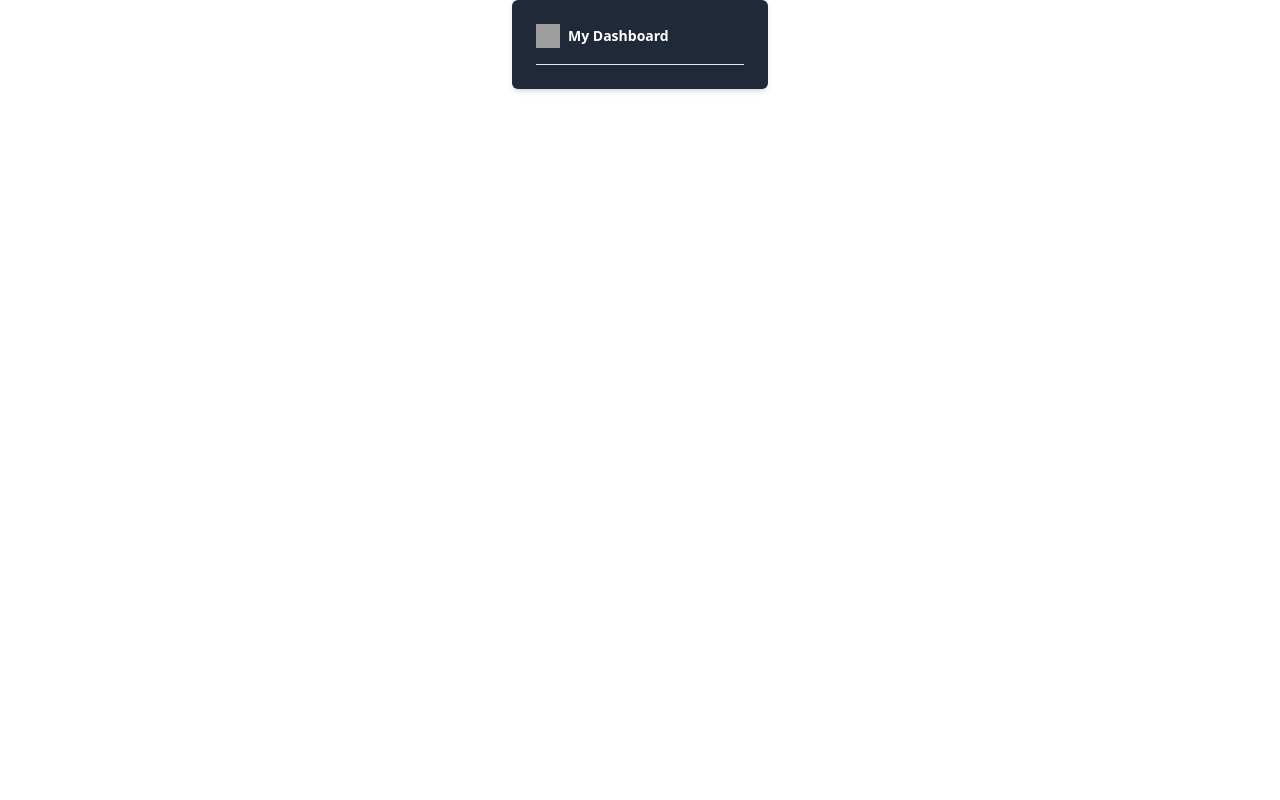
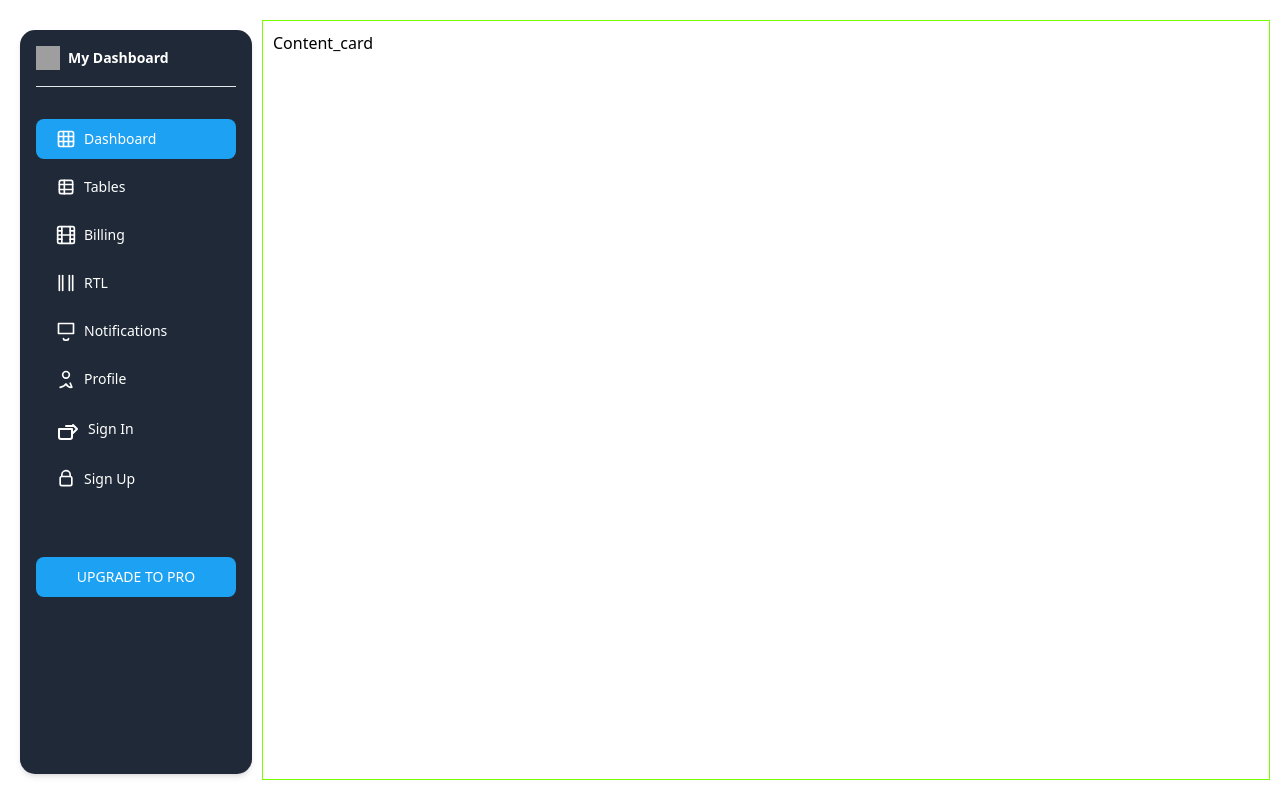
Before and after one commit to mdfaizan973/ZcDashboard, a React (Vite) app in the folder dashboard/: page / in a window 1280 px wide. Built offline with nearby package versions, Linux system fonts and the light colour scheme; grey boxes are pictures that could not be loaded.

Commit message:
workeed on sidebar

```diff
--- a/dashboard/src/Components/Dashboard.jsx
+++ b/dashboard/src/Components/Dashboard.jsx
@@ -1,9 +1,15 @@
 import Sidebar from "./Sidebar";
-import "./Styles/Sidebar.css";
+import "./Styles/Dashboard.css";
 export default function Dashboard() {
   return (
     <div>
-      <Sidebar />
+      <div className="main_container">
+        <div className="sidebar_container">
+          <Sidebar />
+        </div>
+
+        <div className="content_container">Content_card</div>
+      </div>
     </div>
   );
 }
--- a/dashboard/src/Components/Sidebar.jsx
+++ b/dashboard/src/Components/Sidebar.jsx
@@ -1,7 +1,7 @@
 export default function Sidebar() {
   return (
     <div>
-      <div className="w-1/5 bg-gray-800 text-center rounded-md shadow-md p-6 mx-auto">
+      <div className="w-full h-[93vh]  bg-gray-800 text-center rounded-[15px] shadow-md p-4 mx-auto">
         <div className="flex items-center space-x-2">
           <img
             src="https://demos.creative-tim.com/material-dashboard-pro/assets/img/logo-ct.png"
@@ -11,6 +11,180 @@ export default function Sidebar() {
           <span className="text-sm text-white font-semibold">My Dashboard</span>
         </div>
         <hr className="mt-4" />
+
+        <div className="mt-8">
+          <button
+            type="button"
+            className="text-white bg-[#1da1f2]  hover:bg-[#1da1f2]/90 w-[100%] focus:outline-none focus:ring-[#1da1f2]/50 font-medium rounded-lg text-sm px-5 py-2.5 text-center inline-flex items-center me-2 mb-2"
+          >
+            <svg
+              xmlns="http://www.w3.org/2000/svg"
+              viewBox="0 0 24 24"
+              fill="none"
+              stroke="currentColor"
+              strokeWidth="2"
+              strokeLinecap="round"
+              strokeLinejoin="round"
+              className="h-5 w-5 inline-flex-shrink-0 me-2"
+            >
+              <rect x="3" y="3" width="18" height="18" rx="2" ry="2" />
+              <line x1="9" y1="3" x2="9" y2="21" />
+              <line x1="15" y1="3" x2="15" y2="21" />
+              <line x1="3" y1="9" x2="21" y2="9" />
+              <line x1="3" y1="15" x2="21" y2="15" />
+            </svg>
+            Dashboard
+          </button>
+
+          <button
+            type="button"
+            className="text-white   hover:bg-[#8A8A8A36] w-[100%]   font-medium rounded-lg text-sm px-5 py-2.5 text-center inline-flex items-center me-2 mb-2"
+          >
+            <svg
+              xmlns="http://www.w3.org/2000/svg"
+              viewBox="0 0 24 24"
+              fill="none"
+              stroke="currentColor"
+              strokeWidth="2"
+              strokeLinecap="round"
+              strokeLinejoin="round"
+              className="h-5 w-5 inline-flex-shrink-0 me-2"
+            >
+              <rect x="4" y="4" width="16" height="16" rx="2" ry="2" />
+              <line x1="4" y1="9" x2="20" y2="9" />
+              <line x1="4" y1="15" x2="20" y2="15" />
+              <line x1="10" y1="4" x2="10" y2="20" />
+            </svg>
+            Tables
+          </button>
+          <button
+            type="button"
+            className="text-white   hover:bg-[#8A8A8A36]  w-[100%] focus:outline-none focus:ring-[#1da1f2]/50 font-medium rounded-lg text-sm px-5 py-2.5 text-center inline-flex items-center me-2 mb-2"
+          >
+            <svg
+              xmlns="http://www.w3.org/2000/svg"
+              viewBox="0 0 24 24"
+              fill="none"
+              stroke="currentColor"
+              strokeWidth="2"
+              strokeLinecap="round"
+              strokeLinejoin="round"
+              className="h-5 w-5 inline-flex-shrink-0 me-2"
+            >
+              <rect x="2" y="2" width="20" height="20" rx="2" ry="2" />
+              <line x1="7" y1="2" x2="7" y2="22" />
+              <line x1="17" y1="2" x2="17" y2="22" />
+              <line x1="2" y1="12" x2="22" y2="12" />
+              <line x1="2" y1="7" x2="7" y2="7" />
+              <line x1="2" y1="17" x2="7" y2="17" />
+              <line x1="17" y1="17" x2="22" y2="17" />
+              <line x1="17" y1="7" x2="22" y2="7" />
+            </svg>
+            Billing
+          </button>
+          <button
+            type="button"
+            className="text-white   hover:bg-[#8A8A8A36] w-[100%] focus:outline-none focus:ring-[#1da1f2]/50 font-medium rounded-lg text-sm px-5 py-2.5 text-center inline-flex items-center me-2 mb-2"
+          >
+            <svg
+              xmlns="http://www.w3.org/2000/svg"
+              viewBox="0 0 24 24"
+              fill="none"
+              stroke="currentColor"
+              strokeWidth="2"
+              strokeLinecap="round"
+              strokeLinejoin="round"
+              className="h-5 w-5 inline-flex-shrink-0 me-2"
+            >
+              <line x1="4" y1="3" x2="4" y2="21" />
+              <line x1="20" y1="3" x2="20" y2="21" />
+              <line x1="16" y1="3" x2="16" y2="21" />
+              <line x1="8" y1="3" x2="8" y2="21" />
+            </svg>
+            RTL
+          </button>
+          <button
+            type="button"
+            className="text-white   hover:bg-[#8A8A8A36] w-[100%] focus:outline-none focus:ring-[#1da1f2]/50 font-medium rounded-lg text-sm px-5 py-2.5 text-center inline-flex items-center me-2 mb-2"
+          >
+            <svg
+              xmlns="http://www.w3.org/2000/svg"
+              viewBox="0 0 24 24"
+              fill="none"
+              stroke="currentColor"
+              strokeWidth="2"
+              strokeLinecap="round"
+              strokeLinejoin="round"
+              className="h-5 w-5 inline-flex-shrink-0 me-2"
+            >
+              <path d="M3 3h18v12H3zM9 21a2 2 0 0 0 2 2h2a2 2 0 0 0 2-2" />
+            </svg>
+            Notifications
+          </button>
+          <button
+            type="button"
+            className="text-white   hover:bg-[#8A8A8A36] w-[100%] focus:outline-none focus:ring-[#1da1f2]/50 font-medium rounded-lg text-sm px-5 py-2.5 text-center inline-flex items-center me-2 mb-2"
+          >
+            <svg
+              xmlns="http://www.w3.org/2000/svg"
+              viewBox="0 0 24 24"
+              fill="none"
+              stroke="currentColor"
+              strokeWidth="2"
+              strokeLinecap="round"
+              strokeLinejoin="round"
+              className="h-5 w-5 inline-flex-shrink-0 me-2"
+            >
+              <circle cx="12" cy="7" r="4" />
+              <path d="M5 22s5.5-1.5 7-4c1.38 2.18 3.76 4 6 4M19 22s-1-3-2-5" />
+            </svg>
+            Profile
+          </button>
+          <button
+            type="button"
+            className="text-white   hover:bg-[#8A8A8A36] w-[100%] focus:outline-none focus:ring-[#1da1f2]/50 font-medium rounded-lg text-sm px-5 py-2.5 text-center inline-flex items-center me-2 mb-2"
+          >
+            <svg
+              xmlns="http://www.w3.org/2000/svg"
+              viewBox="0 0 24 24"
+              fill="none"
+              stroke="currentColor"
+              strokeWidth="2"
+              strokeLinecap="round"
+              strokeLinejoin="round"
+              className="h-6 w-6 inline-flex-shrink-0 me-2"
+            >
+              <path d="M17 8l4 4-4 4m0-7h-7" />
+              <path d="M3 12h13v8a2 2 0 01-2 2H5a2 2 0 01-2-2v-8z" />
+            </svg>
+            Sign In
+          </button>
+          <button
+            type="button"
+            className="text-white   hover:bg-[#8A8A8A36] w-[100%] focus:outline-none focus:ring-[#1da1f2]/50 font-medium rounded-lg text-sm px-5 py-2.5 text-center inline-flex items-center me-2 mb-2"
+          >
+            <svg
+              xmlns="http://www.w3.org/2000/svg"
+              viewBox="0 0 24 24"
+              fill="none"
+              stroke="currentColor"
+              strokeWidth="2"
+              strokeLinecap="round"
+              strokeLinejoin="round"
+              className="h-5 w-5 inline-flex-shrink-0 me-2"
+            >
+              <path d="M17 9H7a2 2 0 0 0-2 2v7a2 2 0 0 0 2 2h10a2 2 0 0 0 2-2v-7a2 2 0 0 0-2-2zm0 0V7a5 5 0 0 0-5-5s-5 0-5 5v2" />
+            </svg>
+            Sign Up
+          </button>
+        </div>
+
+        <button
+          type="button"
+          className="text-white mt-[50px] bg-[#1da1f2] hover:bg-[#1da1f2]/90  w-[100%] focus:outline-none focus:ring-[#1da1f2]/50 font-medium rounded-lg text-sm px-5 py-2.5 text-center inline-flex items-center justify-center me-2 mb-2"
+        >
+          UPGRADE TO PRO
+        </button>
       </div>
     </div>
   );
--- /dev/null
+++ b/dashboard/src/Components/Styles/Dashboard.css
@@ -0,0 +1,20 @@
+.main_container {
+  /* border: 1px solid red; */
+  height: 95vh;
+  width: 100%;
+  margin-top: 10px;
+  padding: 10px;
+  display: flex;
+}
+.sidebar_container {
+  width: 20%;
+  padding: 10px;
+  /* border: 1px solid red; */
+  height: 95vh;
+}
+.content_container {
+  width: 80%;
+  padding: 10px;
+  height: 95vh;
+  border: 1px solid rgb(119, 255, 0);
+}
```
